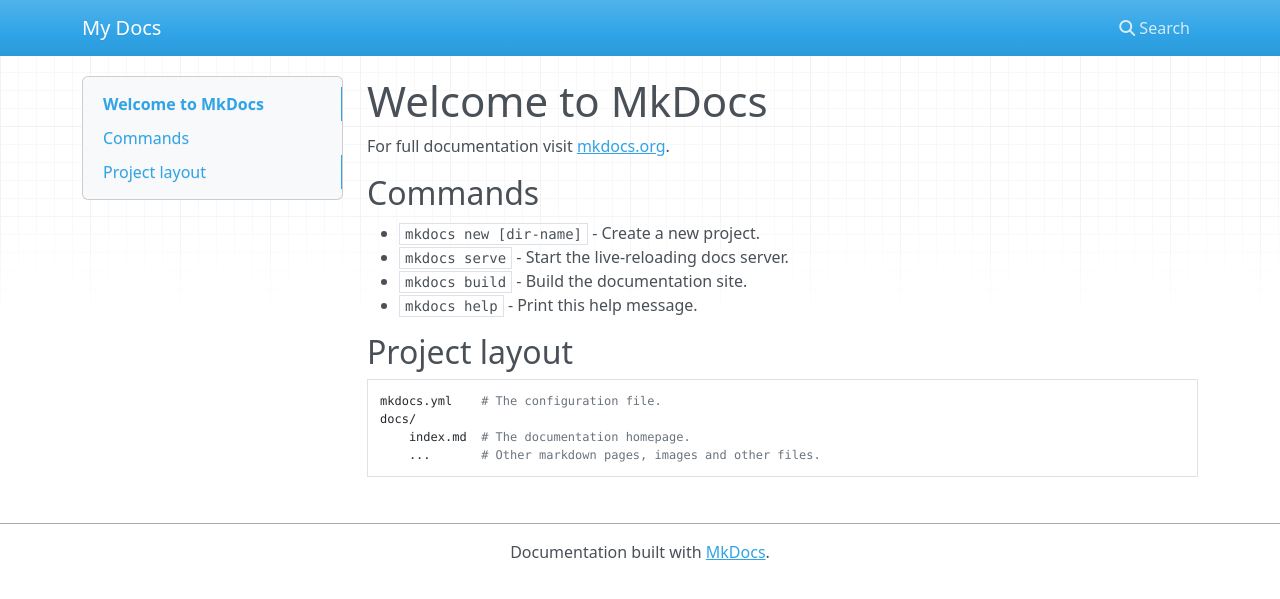
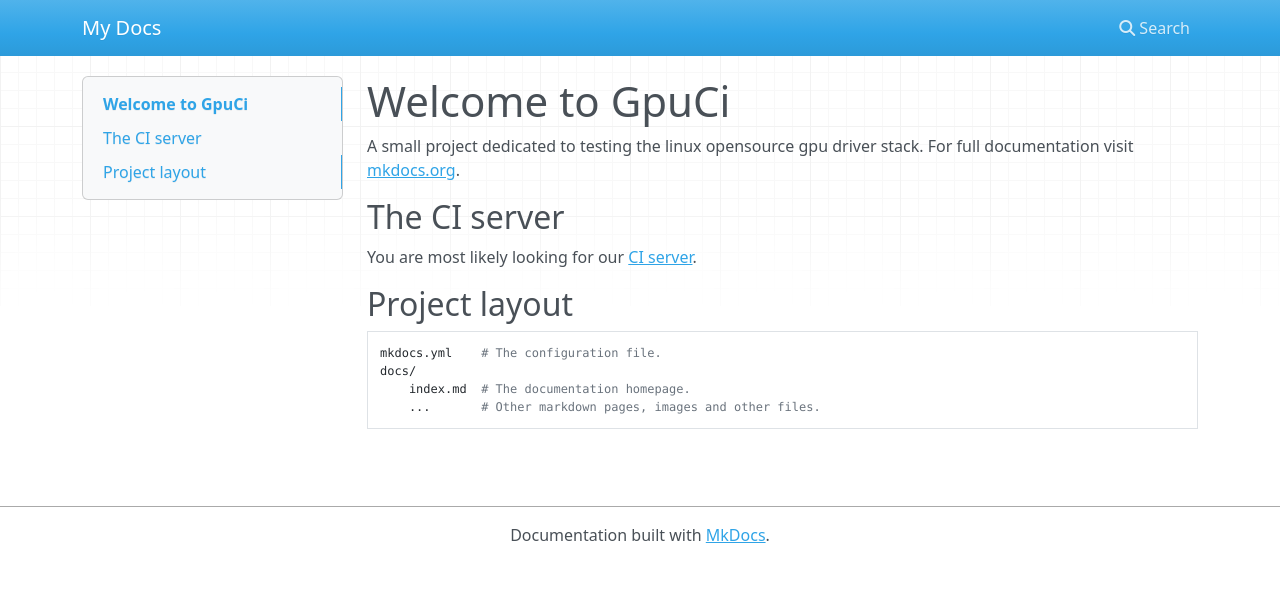
Before and after one commit to gpuci/gpuci-site, an MkDocs documentation site: the page built from docs/index.md, in a window 1280 px wide. Shown: the top 599 px of the page. Built offline with MkDocs 1.6.1, drawn with Linux system fonts in a browser that asks for light colours; nearby versions of some CDN libraries.

Commit message:
Simple GpuCi rename

```diff
--- a/docs/index.md
+++ b/docs/index.md
@@ -1,13 +1,11 @@
-# Welcome to MkDocs
+# Welcome to GpuCi
 
+A small project dedicated to testing the linux opensource gpu driver stack.
 For full documentation visit [mkdocs.org](http://mkdocs.org).
 
-## Commands
+## The CI server
 
-* `mkdocs new [dir-name]` - Create a new project.
-* `mkdocs serve` - Start the live-reloading docs server.
-* `mkdocs build` - Build the documentation site.
-* `mkdocs help` - Print this help message.
+You are most likely looking for our [CI server](jenkins/).
 
 ## Project layout
 
```
